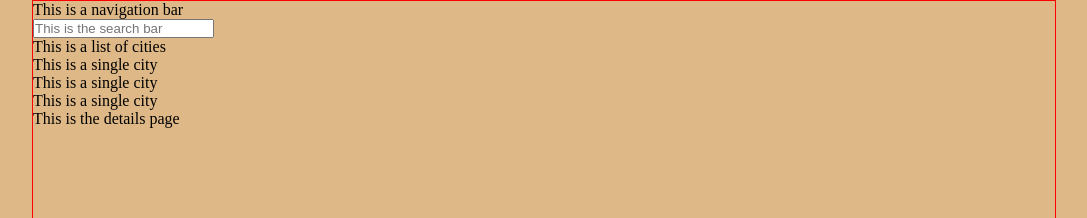
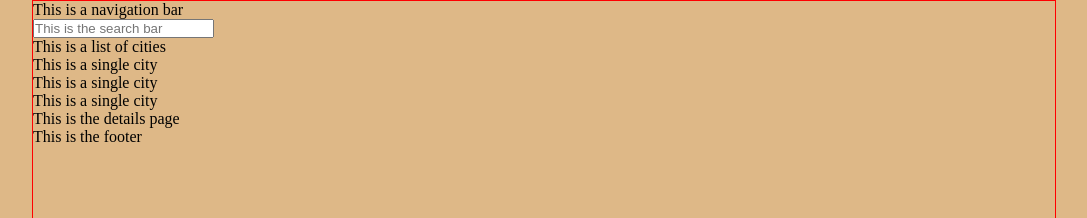
Before and after one commit to danifromecuador/cities-info, a React (Vite) app: page / in a window 1280 px wide. Shown: the top 218 px of the page, without its empty margins (96-1183 px from the left). Built offline with nearby package versions, Linux system fonts and the light colour scheme.

Commit message:
Add footer

```diff
--- a/src/App.jsx
+++ b/src/App.jsx
@@ -1,6 +1,7 @@
 import HomePage from './pages/HomePage'
 import DetailsPage from './pages/DetailsPage'
 import NavBar from './components/NavBar'
+import Footer from './components/Footer'
 
 import './App.css'
 
@@ -10,6 +11,7 @@ function App() {
       <NavBar />
       <HomePage />
       <DetailsPage />
+      <Footer />
     </div>
   )
 }
--- /dev/null
+++ b/src/components/Footer.jsx
@@ -0,0 +1,9 @@
+const Footer = () => {
+  return (
+    <footer>
+      This is the footer
+    </footer>
+  );
+}
+
+export default Footer;
```
